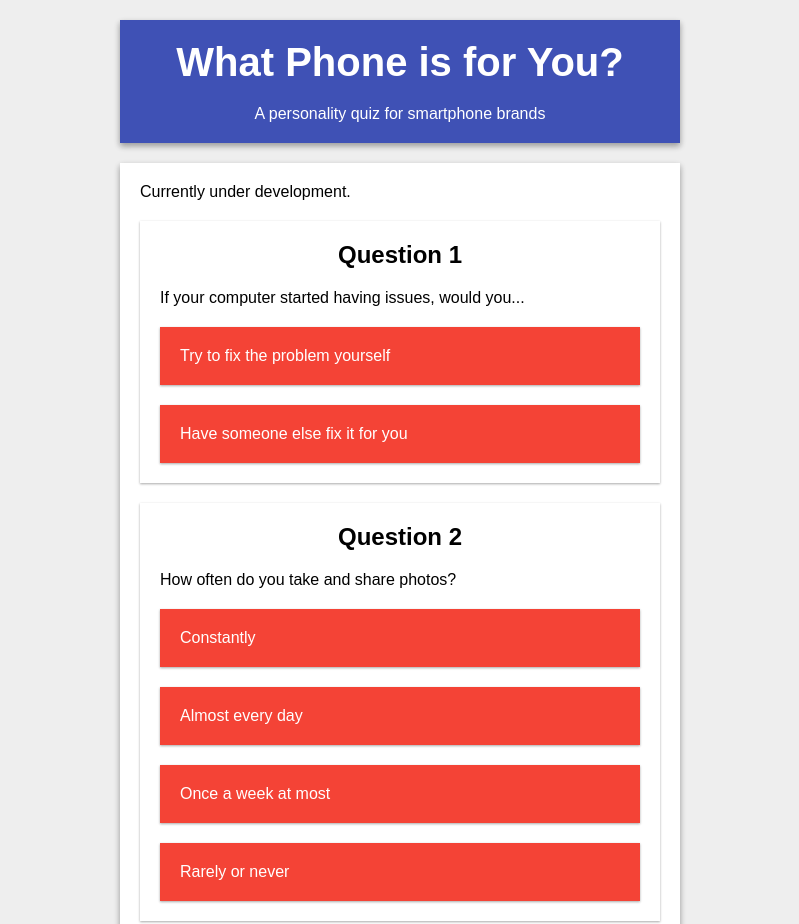
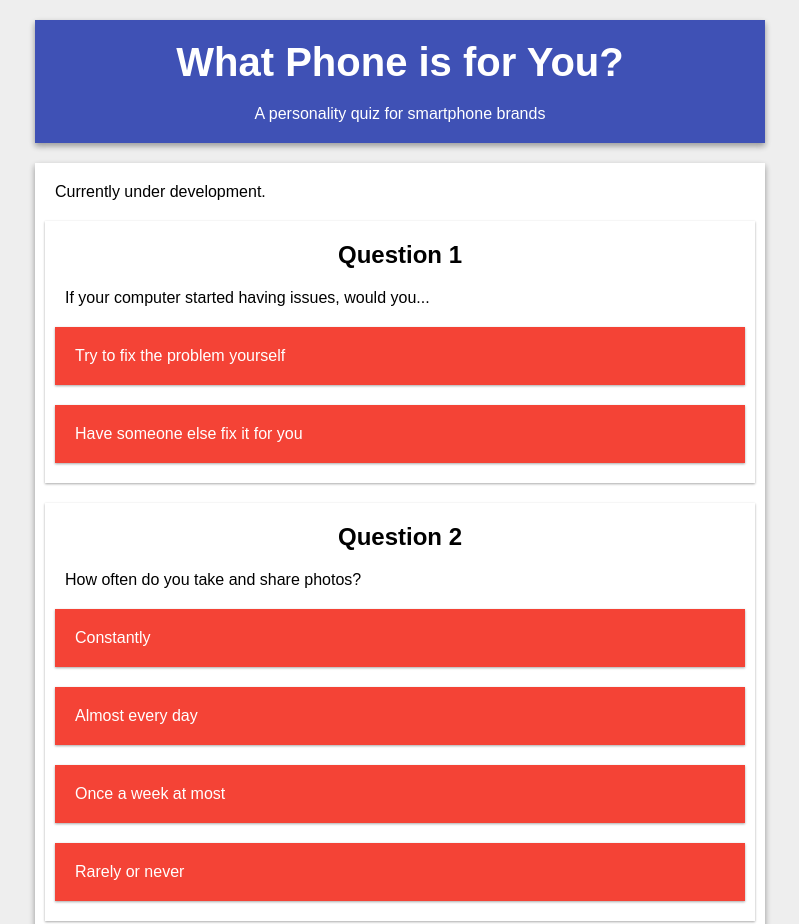
Before and after one commit to NWalker1208/SmartphoneQuiz, a plain HTML site: page index.html in a window 1280 px wide. Shown: the top 924 px of the page, without its empty margins (240-1039 px from the left). Drawn offline with nearby package versions, Linux system fonts and the light colour scheme.

Commit message:
Improved horizontal spacing

```diff
--- a/styles.css
+++ b/styles.css
@@ -11,12 +11,11 @@
 /* Grey 200 */
 body {
 	margin: 0px;
-
 	background-color: #EEEEEE;
 }
 
 body>div {
-	max-width: 600px;
+	max-width: 750px;
 	margin: 0px auto;
 	background-color: transparent;
 }
@@ -27,7 +26,7 @@ div {
 
 /* Cards */
 .card, .card-1, .card-2, .card-3, .card-4, .card-5 {
-	margin: 20px;
+	margin: 20px 10px;
 	overflow: auto;
 }
 
@@ -62,20 +61,21 @@ div {
 /* End copied code */
 
 /* Text areas */
+h1, h2, p {
+	margin: 20px;
+}
+
 h1 {
-	margin: 20px;
 	text-align: center;
 	font-size: 2.5em;
 }
 
 h2 {
-	margin: 20px;
 	text-align: center;
 	font-size: 1.5em;
 }
 
 p {
-	margin: 20px;
 	font-size: 1em;
 }
 
```
